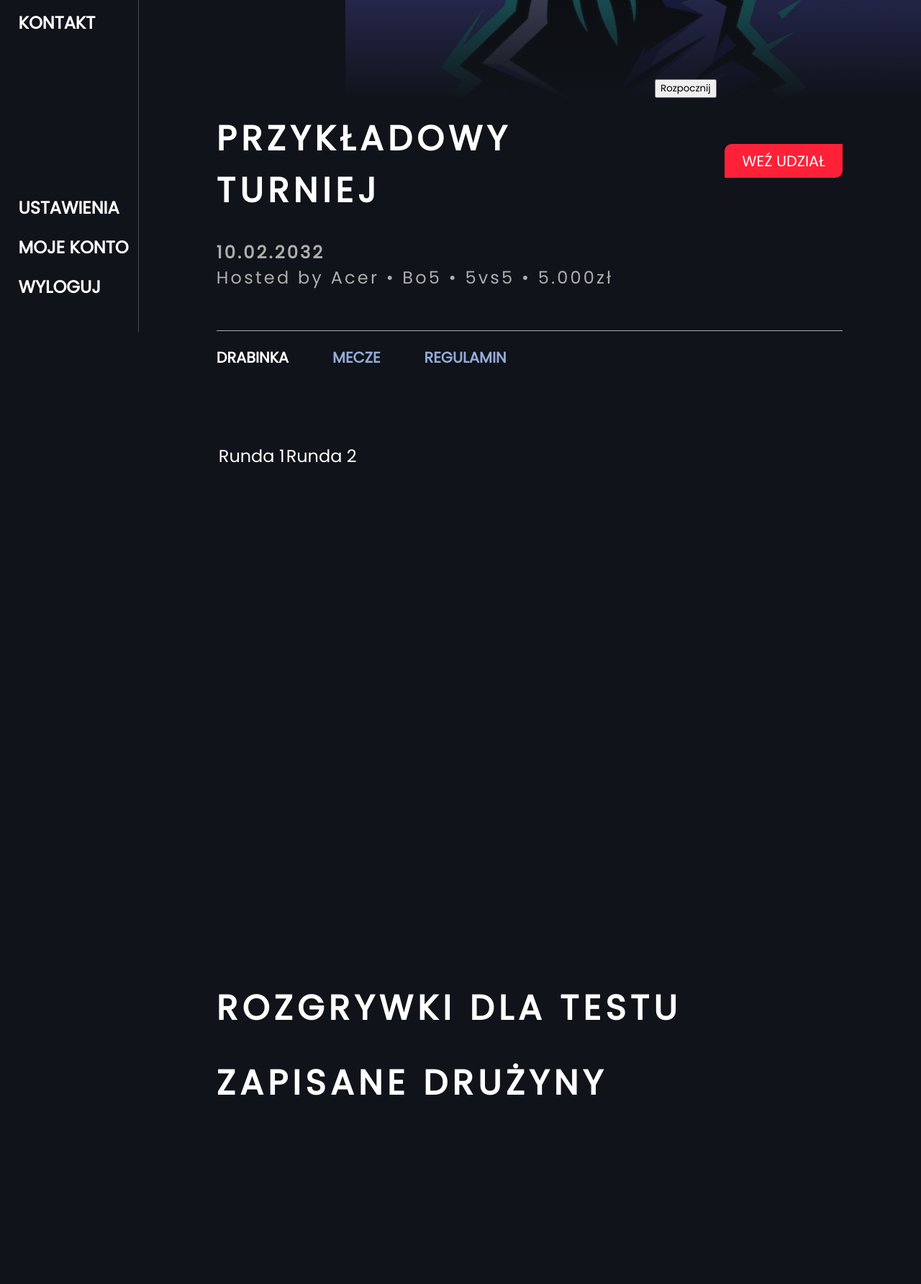
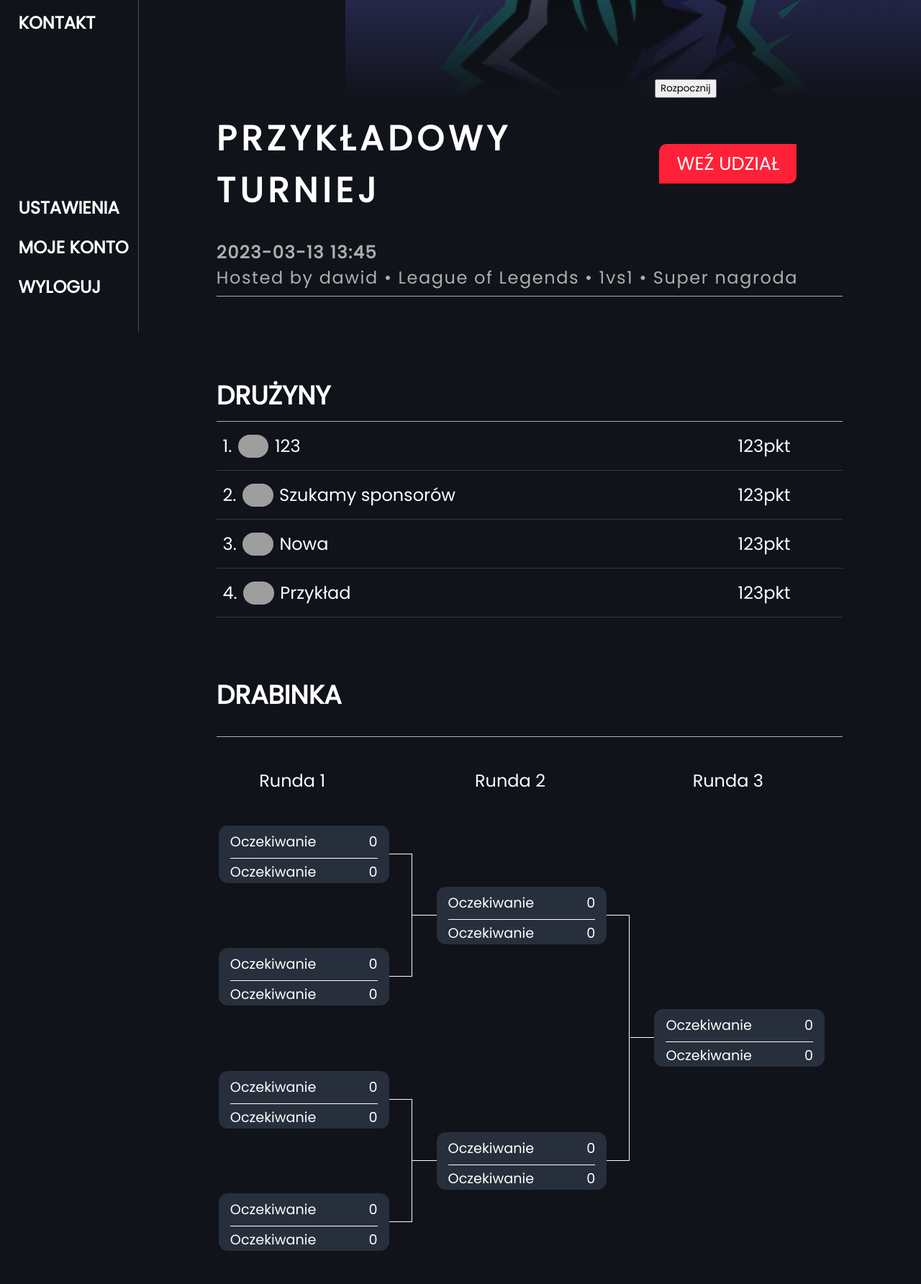
Before and after one commit to Skiperpol/RankUp, a Django app: a page that uses project/frontend/templates/frontend/tournament.html in a window 1280 px wide. Shown: the part 339-2123 px from the top of the page at 72% size. Before the commit the page ends 1861 px from the top, so only its background shows below. Run offline with Django 3.2, Linux system fonts and the light colour scheme; a user stored in the database is signed in; data comes from the database, SQL or seed files in the repository; both versions use the stored data as it was after the commit; grey boxes are pictures that could not be loaded.

Commit message:
css do turnieju

```diff
--- a/project/frontend/static/style.css
+++ b/project/frontend/static/style.css
@@ -385,12 +385,16 @@ letter-spacing: .2em;
 .tour-button {
     margin-top: 3vh;
 }
+.runda {
+    text-align: center;
+    width: 16vw;
+}
 .grayed {
     color: rgb(174, 174, 174);
-    letter-spacing: 0.2rem;
+    letter-spacing: 0.1rem;
 }
 #tournament-nav {
-    margin-top: 7vh;
+    margin-top: 1vh;
     border-top: 1px solid rgb(174, 174, 174);
     overflow: auto;
 }
@@ -408,6 +412,10 @@ letter-spacing: .2em;
 .float-right {
     margin-left: auto;
     float: right;
+    margin-right: 5vw;
+}
+.dblarge {
+    font-size: 1.6rem !important;
 }
 .float-left {
     float: left;
@@ -583,6 +591,17 @@ li img {
     margin-top: 0%;
     margin-bottom: 0%;
 }
+.hnomb {
+    margin-bottom: 0;
+}
+.hnomb2 {
+    margin-top: 10vh;
+}
+.zapisana_druzyna {
+
+    letter-spacing: 0.1rem;
+    color: #ff2138;
+}
 .playerinner-wrapper p {
     text-transform: none !important;
     float: left;
@@ -618,9 +637,9 @@ li img {
     padding-bottom: 1vh;
     margin-bottom: 1vh;
     padding-top: 1vh;
-    background-color: rgb(58, 58, 69);
     color: rgba(255, 255, 255, 0.58);
     margin-right: 1vh;
+    margin-left: -2vh;
     border-radius: 10px;
     letter-spacing: .1rem;
     transition: .1s all;
@@ -798,6 +817,7 @@ align-content: flex-end;
     height: 1.3em !important;
 }
 table {
+    margin-top: 5vh;
     height: 90vh;
     width: 200vw;
     overflow-x: scroll !important;
@@ -971,3 +991,24 @@ height: 100%;
     background-position: top;
     left: 15vw;
 }
+/* ===== Scrollbar CSS ===== */
+  /* Firefox */
+  * {
+    scrollbar-width: auto;
+    scrollbar-color: #101319 #272f3c;
+  }
+
+  /* Chrome, Edge, and Safari */
+  *::-webkit-scrollbar {
+    width: 16px;
+  }
+
+  *::-webkit-scrollbar-track {
+    background: #272f3c;
+  }
+
+  *::-webkit-scrollbar-thumb {
+    background-color: #101319;
+    border-radius: 14px;
+    border: 2px solid #5e5e5e;
+  }
--- a/project/frontend/templates/frontend/player.html
+++ b/project/frontend/templates/frontend/player.html
@@ -10,7 +10,7 @@
                 <div class="grayed">Bronze IV</div>
                 <div class="grayed bio">{{ player.opis }}</div>
             </div>
-            <div class="profile-menu"><div class="active_nav">Info</div>{% if user == player %}{% else %}<div>Zaproś do drużyny</div>{% endif %}<div>Statystyki</div>
+            <div class="profile-menu"><div class="active_nav">Info</div>
                 {% if user == player %}
                     <a href="{% url 'settings' %}"><div class="jakas">Ustawienia</div></a>
                     {% else %}
--- a/project/frontend/templates/frontend/tournament.html
+++ b/project/frontend/templates/frontend/tournament.html
@@ -28,24 +28,36 @@
 
             {% if zapisana_druzyna is not None %}
             <form method="POST">
-                {{zapisana_druzyna}}
                 {% csrf_token %}
                 <input type="hidden" id="type" name="type" value="remove">
                 <input type="hidden" name="nazwa" value="{{zapisana_druzyna}}">
-                <button type="submit">Zrezygnuj</button>
+                <div class="float-right tour-button"><button class="defaultbutton dblarge" type="submit">Zrezygnuj</button></div>
             </form>
 
             {% else %}
-                <div class="float-right tour-button"><button id="show_teams" class="defaultbutton" data-teams="{{teams}}">Weź udział</button></div>
+                <div class="float-right tour-button"><button id="show_teams" class="defaultbutton dblarge" data-teams="{{teams}}">Weź udział</button></div>
             {% endif %}
-            <div class="clear"><span class="grayed bold">10.02.2032</span></div>
-            <div><span class="grayed">Hosted by Acer &#x2022; Bo5 &#x2022; 5vs5 &#x2022; 5.000zł</span></div>
-            <div id="tournament-nav"><p class="active_nav">DRABINKA</p><p>MECZE</p><p>REGULAMIN</p></div>
+            <div class="clear"><span class="grayed bold">{{ tournament.data|date:'Y-m-d H:i' }}</span></div>
+            <div><span class="grayed">Hosted by {{ creator }} &#x2022; {{ tournament.rodzaj_gry }} &#x2022; {{ tournament.format_rozgrywek }}  &#x2022; {{ tournament.nagroda }}</span></div>
+            {% if zapisana_druzyna %}<p class="zapisana_druzyna">Zapisano {{ zapisana_druzyna }}</p>{% endif %}
+            <div id="tournament-nav"></div>
             <div id="tournament-content-detailed">
+                <h2 class="hnomb">Drużyny</h2>
+                <div id="tournament-nav"></div>
+                {% for team in teams %}
+                    <a href="{% url 'team_site' teamname=team.nazwa %}"><div class="players-list-div"><li><span></span>
+                    {% if team.zdjecie %}<img src="{{ team.zdjecie.url }}" alt="">{% else %}<img src="https://ionicframework.com/docs/img/demos/avatar.svg" alt="">{% endif %}
+                    <div>{{ team }}</div><div class="float-right">123pkt</div></li></div></a>
+                {% endfor %}
+
+                <h2 class="hnomb2">Drabinka</h2>
+                <div id="tournament-nav"></div>
+                <!-- jesli nie ma rozgrywek -->
+                {% if rozgrywki.all %}
                 <table>
                     <tr class="drabinka">
                         <td class="kolumna">
-                            <div>Runda 1</div>
+                            <div class="runda">Runda 1</div>
                             <div class="kolumna-mecze {% if rozgrywki|length > 8 %}extraround {% else %} firstround{% endif %}">
                                 {% for rozgrywka in rozgrywki %}
                                     {% if rozgrywka.faza == 0 %}
@@ -61,7 +73,7 @@
                             </div>
                         </td>
                         <td class="kolumna">
-                            <div>Runda 2</div>
+                            <div class="runda">Runda 2</div>
                             <div class="kolumna-mecze secondround">
                                 {% for rozgrywka in rozgrywki %}
                                     {% if rozgrywka.faza == 1 %}
@@ -78,7 +90,7 @@
                         </td>
                         {% if rozgrywki|length > 4 %}
                         <td class="kolumna">
-                            <div>Runda 3</div>
+                            <div class="runda">Runda 3</div>
                             <div class="kolumna-mecze thirdround">
                                 {% for rozgrywka in rozgrywki %}
                                     {% if rozgrywka.faza == 2 %}
@@ -96,7 +108,7 @@
                         {% endif %}
                         {% if rozgrywki|length > 8 %}
                         <td class="kolumna">
-                            <div>Runda 4</div>
+                            <div class="runda">Runda 4</div>
                             <div class="kolumna-mecze">
                                 {% for rozgrywka in rozgrywki %}
                                     {% if rozgrywka.faza == 3 %}
@@ -114,7 +126,7 @@
                         {% endif %}
                         {% if rozgrywki|length > 16 %}
                         <td class="kolumna">
-                            <div>Runda 5</div>
+                            <div class="runda">Runda 5</div>
                             <div class="kolumna-mecze">
                                 {% for rozgrywka in rozgrywki %}
                                     {% if rozgrywka.faza == 4 %}
@@ -132,15 +144,78 @@
                         {% endif %}
                     </tr>
                 </table>
+                {% else %}
+                <!-- Jesli sa wygenerowane rozgrywki -->
+                <table>
+                    <tr class="drabinka">
+                        <td class="kolumna">
+                            <div class="runda">Runda 1</div>
+                            <div class="kolumna-mecze firstround">
+                                <div class="mecz">
+                                    <div class="team1">Oczekiwanie</div>
+                                    <div class="meczwynik team1">0</div>
+                                    <div class="team2">Oczekiwanie</div>
+                                    <div class="meczwynik team2">0</div>
+                                    <span></span>
+                                </div>
+                                <div class="mecz">
+                                    <div class="team1">Oczekiwanie</div>
+                                    <div class="meczwynik team1">0</div>
+                                    <div class="team2">Oczekiwanie</div>
+                                    <div class="meczwynik team2">0</div>
+                                    <span></span>
+                                </div>
+                                <div class="mecz">
+                                    <div class="team1">Oczekiwanie</div>
+                                    <div class="meczwynik team1">0</div>
+                                    <div class="team2">Oczekiwanie</div>
+                                    <div class="meczwynik team2">0</div>
+                                    <span></span>
+                                </div>
+                                <div class="mecz">
+                                    <div class="team1">Oczekiwanie</div>
+                                    <div class="meczwynik team1">0</div>
+                                    <div class="team2">Oczekiwanie</div>
+                                    <div class="meczwynik team2">0</div>
+                                    <span></span>
+                                </div>
+                            </div>
+                        </td>
+                        <td class="kolumna">
+                            <div class="runda">Runda 2</div>
+                            <div class="kolumna-mecze secondround">
+                                <div class="mecz">
+                                    <div class="team1">Oczekiwanie</div>
+                                    <div class="meczwynik team1">0</div>
+                                    <div class="team2">Oczekiwanie</div>
+                                    <div class="meczwynik team2">0</div>
+                                    <span></span>
+                                </div>
+                                <div class="mecz">
+                                    <div class="team1">Oczekiwanie</div>
+                                    <div class="meczwynik team1">0</div>
+                                    <div class="team2">Oczekiwanie</div>
+                                    <div class="meczwynik team2">0</div>
+                                    <span></span>
+                                </div>
+                            </div>
+                        </td>
+                        <td class="kolumna">
+                            <div class="runda">Runda 3</div>
+                            <div class="kolumna-mecze ">
+                                <div class="mecz final">
+                                    <div class="team1">Oczekiwanie</div>
+                                    <div class="meczwynik team1">0</div>
+                                    <div class="team2">Oczekiwanie</div>
+                                    <div class="meczwynik team2">0</div>
+                                    <span></span>
+                                </div>
+                            </div>
+                        </td>
+                    </tr>
+                </table>
+                {% endif %}
             </div>
-            <h1>ROZGRYWKI dla testu</h1>
-            {% for rozgrywka in rozgrywki %}
-            {{ rozgrywka }} <br>
-            {% endfor %}
-            <h1>ZAPISANE DRUŻYNY</h1>
-            {% for team in tournament.druzyny.all %}
-                {{team}}<br>
-            {% endfor %}
         </div>
 
 
--- a/project/frontend/views.py
+++ b/project/frontend/views.py
@@ -97,7 +97,7 @@ import random
 def tournament_site(request, tournamentname):
     rozgrywki = Rozgrywki.objects.filter(nazwa_turnieju=tournamentname)
     tournament = Tournament.objects.get(nazwa=tournamentname)
-
+    creator = CustomUser.objects.get(email=tournament.creator)
     template = loader.get_template('frontend/tournament.html')
     if request.user.is_authenticated:
         teams = Team.objects.filter(creator = request.user.email)
@@ -130,6 +130,7 @@ def tournament_site(request, tournamentname):
         "tournament":tournament,
         "teams": teams,
         "rozgrywki": rozgrywki,
+        "creator": creator,
         "zapisana_druzyna": None,
     }
     if request.user.is_authenticated:
```
Also changed, not shown: project/db.sqlite3.
